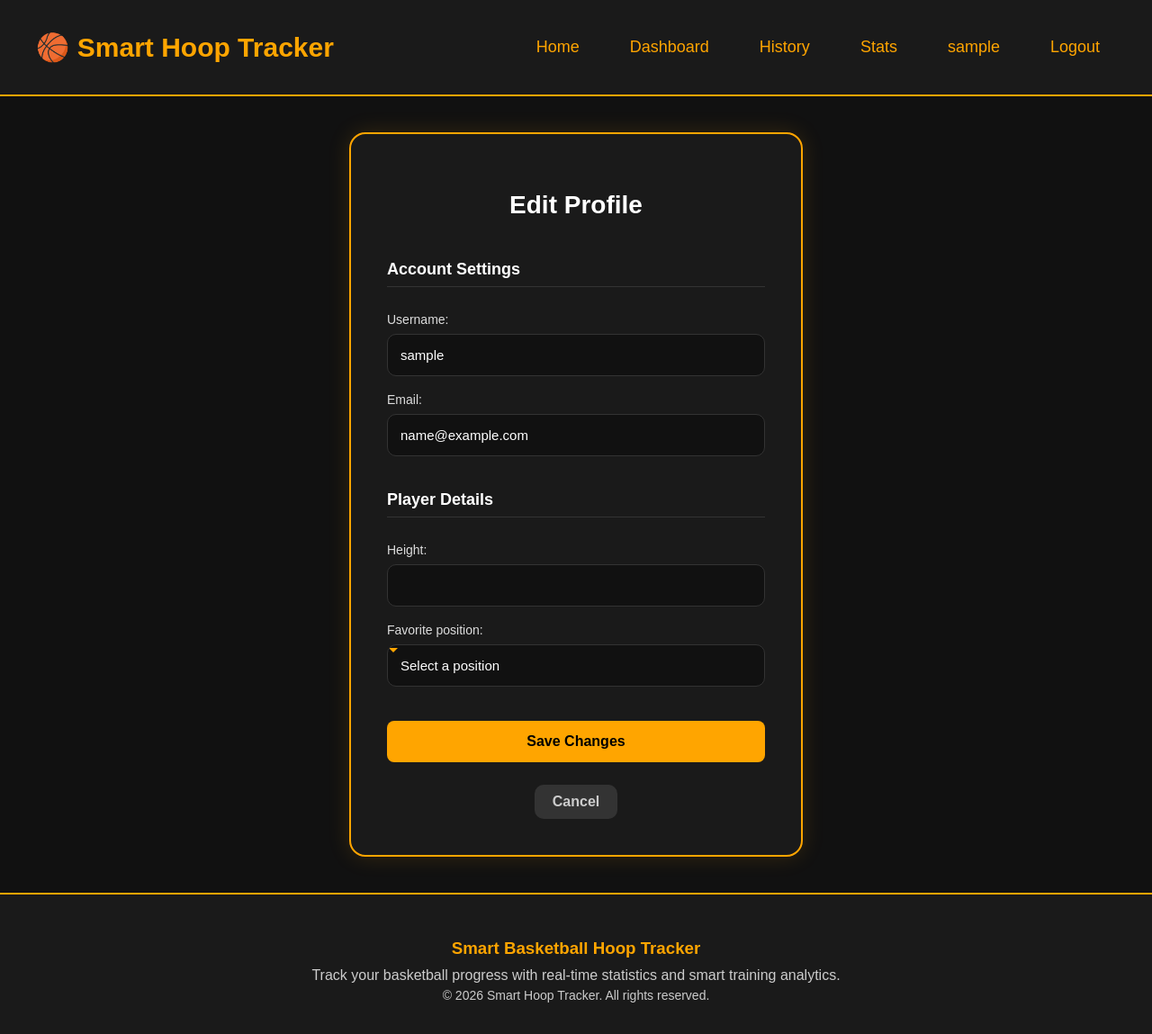
After one commit to BojidarTsankov/smart-basketball-hoop-tracker, a Django app: page /profile/edit/ in a window 1280 px wide. The commit adds this page. Shown: the whole page at 90% size. Run offline with Django 5.2, Linux system fonts and the light colour scheme; the visitor is signed in with stand-in values (Sample User, id 1); data comes from the database, SQL or seed files in the repository.

Commit message:
Add user profile management features: edit, delete account, and change password

```diff
--- a/web_app/apps/users/forms.py
+++ b/web_app/apps/users/forms.py
@@ -37,3 +37,20 @@ class CustomRegistrationForm(UserCreationForm):
             )
 
         return user
+
+
+class UserEditForm(forms.ModelForm):
+    email = forms.EmailField(required=True)
+
+    class Meta:
+        model = User
+        fields = ['username', 'email']
+
+
+class PlayerProfileForm(forms.ModelForm):
+    favorite_position = forms.ChoiceField(
+        choices=POSITION_CHOICES, required=False)
+
+    class Meta:
+        model = PlayerProfile
+        fields = ['height', 'favorite_position']
--- a/web_app/apps/users/urls.py
+++ b/web_app/apps/users/urls.py
@@ -6,4 +6,7 @@ urlpatterns = [
     path('login/', views.login_view, name='login'),
     path('logout/', views.logout_view, name='logout'),
     path('profile/', views.profile_view, name='profile'),
+    path('profile/edit/', views.edit_profile, name='edit_profile'),
+    path('profile/delete', views.delete_account, name='delete_account'),
+    path('profile/change-password', views.change_password, name='change_password'),
 ]
--- a/web_app/apps/users/views.py
+++ b/web_app/apps/users/views.py
@@ -1,8 +1,9 @@
 from django.shortcuts import render, redirect
-from django.contrib.auth.forms import AuthenticationForm
-from django.contrib.auth import login, logout, authenticate
+from django.contrib import messages
+from django.contrib.auth.forms import AuthenticationForm, PasswordChangeForm
+from django.contrib.auth import login, logout, authenticate, update_session_auth_hash
 from django.contrib.auth.decorators import login_required
-from .forms import CustomRegistrationForm
+from .forms import CustomRegistrationForm, UserEditForm, PlayerProfileForm
 from .models import PlayerProfile
 
 # Create your views here.
@@ -57,3 +58,64 @@ def profile_view(request):
     return render(request, 'users/profile.html', {
         'profile': profile
     })
+
+
+@login_required
+def edit_profile(request):
+    profile, created = PlayerProfile.objects.get_or_create(user=request.user)
+
+    if request.method == "POST":
+        user_form = UserEditForm(request.POST, instance=request.user)
+        profile_form = PlayerProfileForm(request.POST, instance=profile)
+
+        if user_form.is_valid() and profile_form.is_valid():
+            user_form.save()
+            profile_form.save()
+
+            messages.success(request, "Profile updated successfully!")
+
+            return redirect('profile')
+
+    else:
+        user_form = UserEditForm(instance=request.user)
+        profile_form = PlayerProfileForm(instance=profile)
+
+    return render(request, 'users/edit_profile.html', {
+        'user_form': user_form,
+        'profile_form': profile_form
+    })
+
+
+@login_required
+def delete_account(request):
+    if request.method == "POST":
+        user = request.user
+        logout(request)
+        user.delete()
+
+        messages.success(request, "Your account has been deleted.")
+
+        return redirect("home")
+
+    return redirect('profile')
+
+
+@login_required
+def change_password(request):
+    if request.method == 'POST':
+        form = PasswordChangeForm(request.user, request.POST)
+        if form.is_valid():
+            user = form.save()
+
+            update_session_auth_hash(request, user)
+            messages.success(
+                request, 'Your password was successfully updated!')
+            return redirect('profile')
+        else:
+            messages.error(request, 'Please correct the error below.')
+    else:
+        form = PasswordChangeForm(request.user)
+
+    return render(request, 'users/change_password.html', {
+        'form': form
+    })
--- a/web_app/static/css/style.css
+++ b/web_app/static/css/style.css
@@ -103,14 +103,15 @@ main {
 
 .btn {
     padding: 14px 28px;
-
     text-decoration: none;
-
     border-radius: 8px;
-
     font-weight: bold;
-
     transition: 0.3s;
+    font-family: inherit;
+    font-size: 16px;
+    cursor: pointer;
+    border: none;
+    text-align: center;
 }
 
 .btn-primary {
@@ -413,6 +414,22 @@ main {
 
     color: orange;
     font-size: 32px;
+}
+
+.auth-card h2 {
+    text-align: center;
+    color: white;
+    margin-bottom: 25px;
+    font-size: 28px;
+}
+
+.auth-card h3 {
+    color: #fff;
+    font-size: 18px;
+    margin-top: 20px;
+    margin-bottom: 10px;
+    border-bottom: 1px solid #333;
+    padding-bottom: 8px;
 }
 
 .auth-card form {
@@ -775,3 +792,63 @@ tr:hover {
     text-align: right;
     max-width: 60%;
 }
+
+.btn-danger {
+    background-color: #d9534f;
+    color: white;
+    border: none;
+    cursor: pointer;
+}
+
+.btn-danger:hover {
+    background-color: #c9302c;
+    color: white;
+}
+
+.profile-actions {
+    display: flex;
+    justify-content: space-between;
+    gap: 15px;
+}
+
+.profile-actions .btn,
+.profile-actions form,
+.profile-actions form .btn {
+    width: 100%;
+    display: block;
+    box-sizing: border-box;
+}
+
+.profile-card>.btn-secondary {
+    display: block;
+    margin-top: 25px;
+}
+
+.form-group {
+    display: flex;
+    flex-direction: column;
+    text-align: left;
+}
+
+.messages {
+    max-width: 1200px;
+    margin: 20px auto 0;
+    padding: 0 20px;
+}
+
+.alert {
+    padding: 15px;
+    border-radius: 8px;
+    margin-bottom: 20px;
+    font-weight: bold;
+}
+
+.alert.success {
+    background-color: #28a745;
+    color: white;
+}
+
+.alert.error {
+    background-color: #dc3545;
+    color: white;
+}
--- a/web_app/templates/base.html
+++ b/web_app/templates/base.html
@@ -15,6 +15,17 @@
     {% include 'partials/navbar.html' %}
 
     <main>
+
+        {% if messages %}
+        <div class="messages">
+            {% for message in messages %}
+            <div class="alert {{ message.tags }}">
+                {{ message }}
+            </div>
+            {% endfor %}
+        </div>
+        {% endif %}
+
         {% block content %}
         {% endblock %}
     </main>
--- /dev/null
+++ b/web_app/templates/users/edit_profile.html
@@ -0,0 +1,46 @@
+{% extends 'base.html' %}
+
+{% block content %}
+<section class="auth-section">
+    <div class="auth-container">
+        <div class="auth-card">
+            <h2>Edit Profile</h2>
+
+        <form method="POST">
+            {% csrf_token %}
+
+            <h3>Account Settings</h3>
+            <div class="form-group">
+                {{ user_form.username.label_tag }}
+                {{ user_form.username }}
+            </div>
+
+            <div class="form-group">
+                {{ user_form.email.label_tag }}
+                {{ user_form.email }}
+            </div>
+
+            <h3>Player Details</h3>
+            <div class="form-group">
+                {{ profile_form.height.label_tag }}
+                {{ profile_form.height }}
+            </div>
+
+            <div class="form-group">
+                {{ profile_form.favorite_position.label_tag }}
+                {{ profile_form.favorite_position }}
+            </div>
+
+            <button type="submit" class="btn btn-primary" style="width: 100%; margin-top: 20px;">
+                Save Changes
+            </button>
+        </form>
+
+        <div style="text-align: center; margin-top: 15px;">
+            <a href="{% url 'profile' %}" class="auth-btn" style="background-color: #333; color: #ccc; text-decoration: none; padding: 10px 20px; display: inline-block;">Cancel</a>
+        </div>
+
+        </div>
+    </div>
+</section>
+{% endblock %}
```
Also changed, not shown: web_app/templates/users/change_password.html (added, +26 -0 lines), web_app/templates/users/profile.html (+12 -0 lines).
